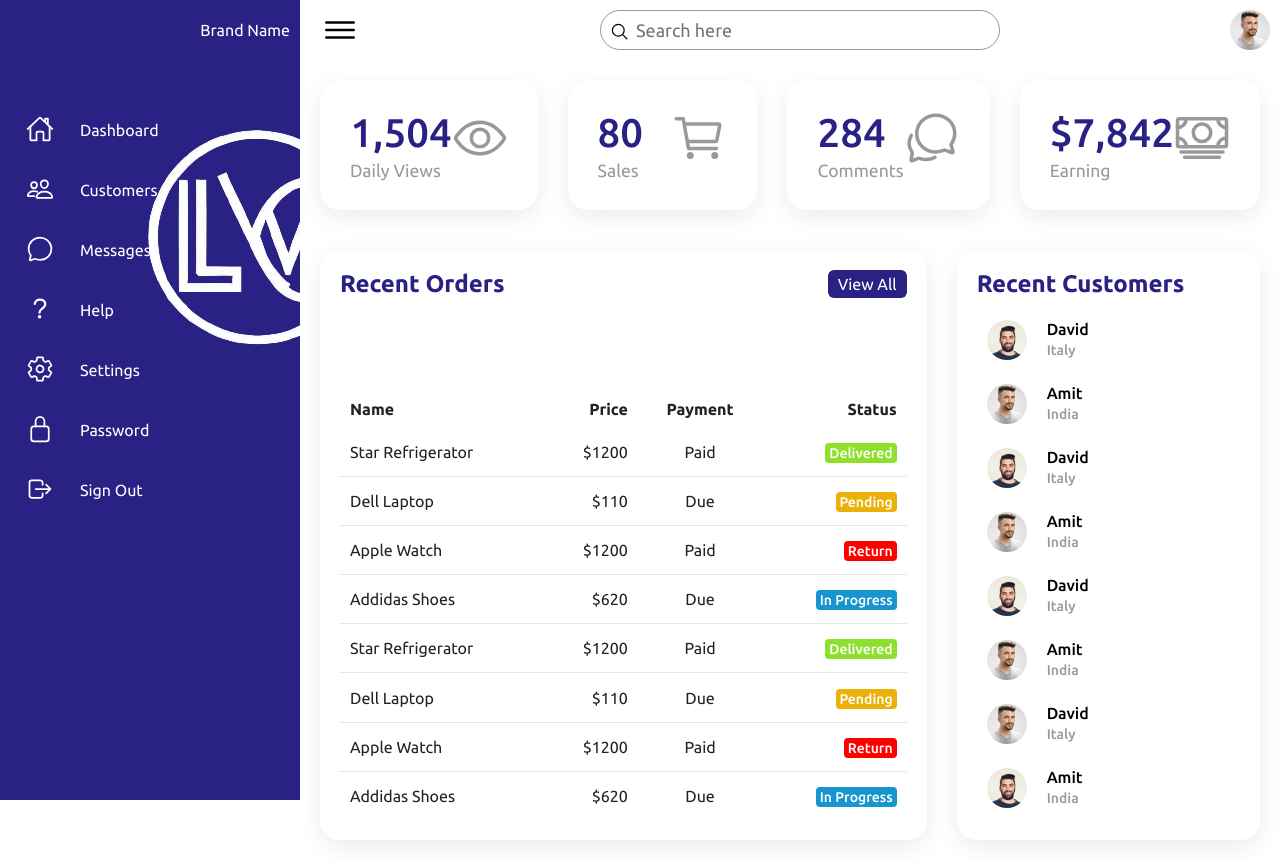
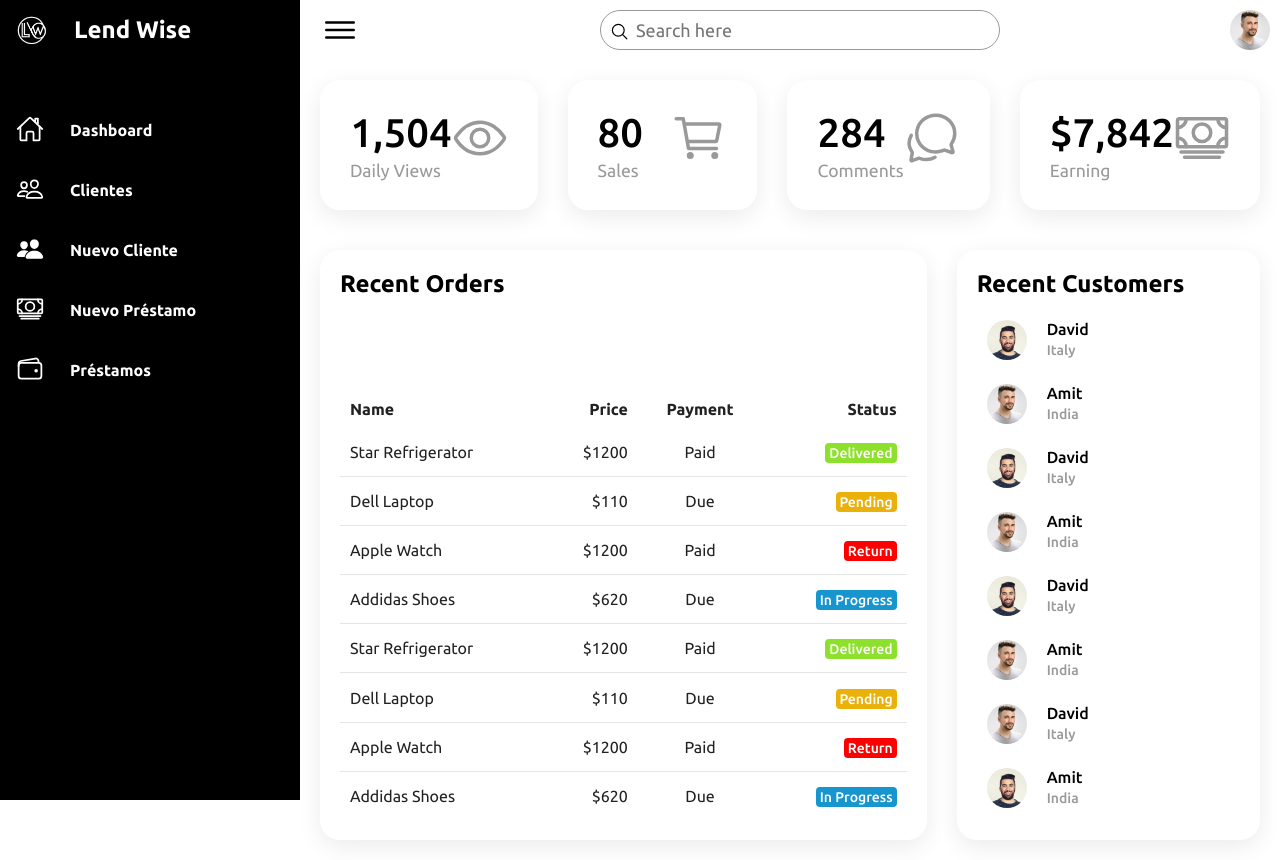
Before and after one commit to MIGUELNINOSILVA/Sistema-gestion-prestamos-monetarios, a plain HTML site: page frontend/Responsive Admin Dashboard/Responsive Admin Dashboard - final/index.html in a window 1280 px wide. Drawn offline with nearby package versions, Linux system fonts and the light colour scheme.

Commit message:
feat: :lipstick: CAMBIOS REALIZADOS  AL DISEÑO

```diff
--- a/frontend/Responsive Admin Dashboard/Responsive Admin Dashboard - final/assets/css/style.css
+++ b/frontend/Responsive Admin Dashboard/Responsive Admin Dashboard - final/assets/css/style.css
@@ -10,7 +10,7 @@
 }
 
 :root {
-  --blue: #2a2185;
+  --black: #000;
   --white: #fff;
   --gray: #f5f5f5;
   --black1: #222;
@@ -32,13 +32,13 @@ body {
   position: fixed;
   width: 300px;
   height: 100%;
-  background: var(--blue);
+  background: var(--black);
   border-left: 10px solid var(--blue);
-  transition: 0.5s;
+  transition: 0.3s;
   overflow: hidden;
 }
 .navigation.active {
-  width: 80px;
+  width: 60px;
 }
 
 .navigation ul {
@@ -99,6 +99,8 @@ body {
   line-height: 60px;
   text-align: start;
   white-space: nowrap;
+  font-weight: 800;
+
 }
 
 /* --------- curve outside ---------- */
@@ -250,7 +252,7 @@ body {
 }
 
 .cardBox .card:hover {
-  background: var(--blue);
+  background: var(--black);
 }
 .cardBox .card:hover .numbers,
 .cardBox .card:hover .cardName,
@@ -467,3 +469,12 @@ body {
     left: initial;
   }
 }
+
+
+/* Personalizacion */
+.box-logo{
+  width: 4rem;
+  height: 4rem;
+  /* border: 1px solid #000; */
+  display: flex;
+}
--- a/frontend/Responsive Admin Dashboard/Responsive Admin Dashboard - final/index.html
+++ b/frontend/Responsive Admin Dashboard/Responsive Admin Dashboard - final/index.html
@@ -5,9 +5,11 @@
     <meta charset="UTF-8">
     <meta http-equiv="X-UA-Compatible" content="IE=edge">
     <meta name="viewport" content="width=device-width, initial-scale=1.0">
-    <title>Responsive Admin Dashboard | Korsat X Parmaga</title>
+    <title>Lend Wise</title>
     <!-- ======= Styles ====== -->
     <link rel="stylesheet" href="assets/css/style.css">
+    <link rel="shortcut icon" href="./assets/imgs/logoLendWise.jpeg
+    " type="image/x-icon">
 </head>
 
 <body>
@@ -18,9 +20,11 @@
                 <li>
                     <a href="#">
                         <span class="icon">
-                            <img src="./assets/imgs/lendWiseWithoutbg.png" alt="">
+                            <div class="box-logo">
+                                <img src="./assets/imgs/lendWiseWithoutbg.png" alt="" width="100%%" height="100%">
+                            </div>
                         </span>
-                        <span class="title">Brand Name</span>
+                        <h2 class="title">Lend Wise</h2>
                     </a>
                 </li>
 
@@ -38,52 +42,33 @@
                         <span class="icon">
                             <ion-icon name="people-outline"></ion-icon>
                         </span>
-                        <span class="title">Customers</span>
+                        <span class="title">Clientes</span>
+                    </a>
+                </li>
+                <li>
+                    <a href="#">
+                        <span class="icon">
+                            <ion-icon name="people"></ion-icon>
+                        </span>
+                        <span class="title">Nuevo Cliente</span>
                     </a>
                 </li>
 
                 <li>
                     <a href="#">
                         <span class="icon">
-                            <ion-icon name="chatbubble-outline"></ion-icon>
+                            <ion-icon name="cash-outline"></ion-icon>
                         </span>
-                        <span class="title">Messages</span>
+                        <span class="title">Nuevo Préstamo</span>
                     </a>
                 </li>
 
                 <li>
                     <a href="#">
                         <span class="icon">
-                            <ion-icon name="help-outline"></ion-icon>
+                            <ion-icon name="wallet-outline"></ion-icon>
                         </span>
-                        <span class="title">Help</span>
-                    </a>
-                </li>
-
-                <li>
-                    <a href="#">
-                        <span class="icon">
-                            <ion-icon name="settings-outline"></ion-icon>
-                        </span>
-                        <span class="title">Settings</span>
-                    </a>
-                </li>
-
-                <li>
-                    <a href="#">
-                        <span class="icon">
-                            <ion-icon name="lock-closed-outline"></ion-icon>
-                        </span>
-                        <span class="title">Password</span>
-                    </a>
-                </li>
-
-                <li>
-                    <a href="#">
-                        <span class="icon">
-                            <ion-icon name="log-out-outline"></ion-icon>
-                        </span>
-                        <span class="title">Sign Out</span>
+                        <span class="title">Préstamos</span>
                     </a>
                 </li>
             </ul>
```
Also changed, not shown: frontend/Responsive Admin Dashboard/قناة كورسات في البرمجة.txt (deleted, +0 -16 lines), frontend/Responsive Admin Dashboard/_Responsive Admin Dashboard - start/assets/css/style.css (deleted), frontend/Responsive Admin Dashboard/_Responsive Admin Dashboard - start/assets/imgs/customer01.jpg (deleted), frontend/Responsive Admin Dashboard/_Responsive Admin Dashboard - start/assets/imgs/customer02.jpg (deleted), frontend/Responsive Admin Dashboard/_Responsive Admin Dashboard - start/assets/js/main.js (deleted), frontend/Responsive Admin Dashboard/_Responsive Admin Dashboard - start/index.html (deleted).
